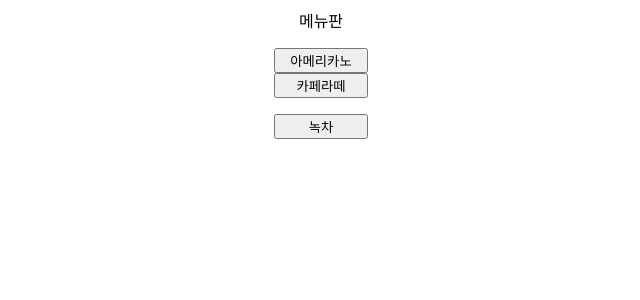
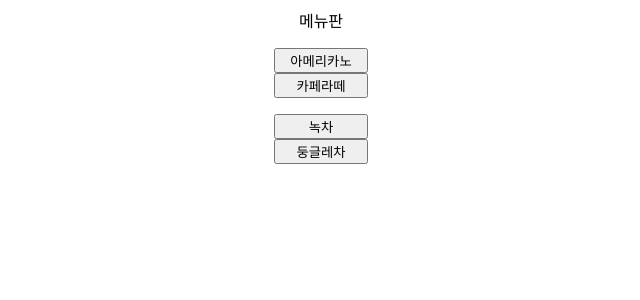
Before and after one commit to yejoo0310/david, a Flask app: page /menu in a window 1280 px wide. Shown: the top 300 px of the page, without its empty margins (319-959 px from the left). Run offline with Flask 3, Linux system fonts and the light colour scheme.

Commit message:
둥글레차 추가

```diff
--- a/02_common/01/templates/menu.html
+++ b/02_common/01/templates/menu.html
@@ -4,5 +4,6 @@
     <button name="menu1" style="width: 70pt">아메리카노</button><br />
     <button name="menu2" style="width: 70pt">카페라떼</button><br />
   </p>
-  <button name="menu2" style="width: 70pt">녹차</button>
+  <button name="menu2" style="width: 70pt">녹차</button><br>
+<button name="menu2" style="width:70pt;">둥글레차</button>
 </center>
```
